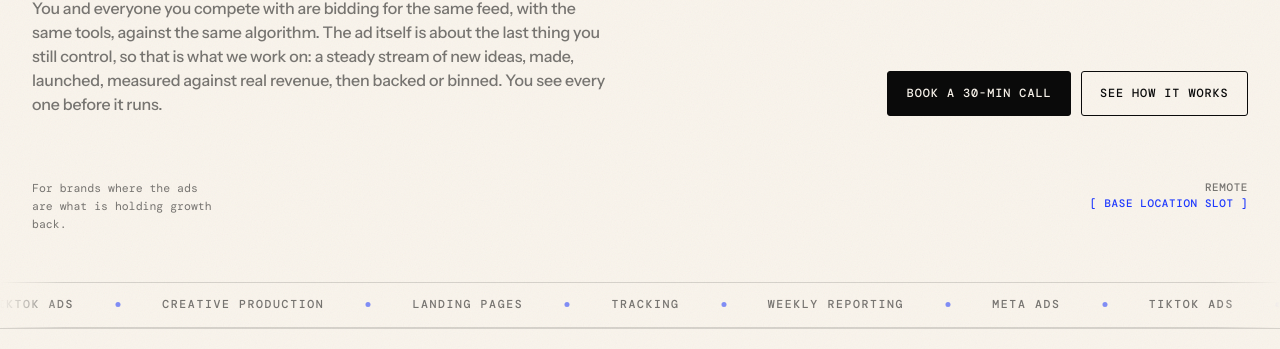
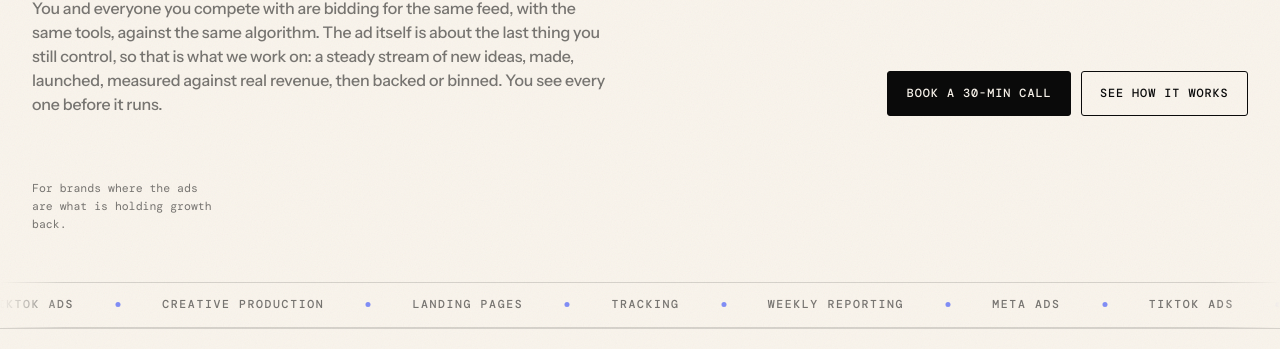
Before and after one commit to suzan-rana/flowmaxxing.agency, a plain HTML site: page index.html in a window 1280 px wide. Shown: the part 451-800 px from the top of the page. Drawn offline with nearby package versions, Linux system fonts and the light colour scheme.

Commit message:
Remove the hero location line
Drops the Remote / base location block and the styles only it used.

```diff
--- a/index.html
+++ b/index.html
@@ -41,7 +41,6 @@
       </div>
       <div class="hero-corners">
         <p class="micro-s" style="max-width:26ch">For brands where the ads are what is holding growth back.</p>
-        <p class="micro right">Remote<br><span style="color:var(--accent)">[ base location slot ]</span></p>
       </div>
     </div>
   </section>
--- a/styles.css
+++ b/styles.css
@@ -84,8 +84,6 @@ nav.links a:hover{color:var(--ink)}
 .hero-sub{margin-top:2.2rem;display:flex;flex-wrap:wrap;gap:2.5rem;align-items:flex-end;justify-content:space-between}
 .cta-row{display:flex;flex-wrap:wrap;gap:.6rem}
 .hero-corners{display:flex;justify-content:space-between;gap:2rem;flex-wrap:wrap;padding-top:clamp(2.5rem,5vw,4rem)}
-.hero-corners .right{text-align:right}
-@media (max-width:620px){.hero-corners .right{text-align:left}}
 
 /* capability marquee */
 .marq{border-top:1px solid var(--rule);border-bottom:1px solid var(--rule);overflow:hidden;padding:.85rem 0;mask-image:linear-gradient(90deg,transparent,#000 5%,#000 95%,transparent)}
```
Also changed, not shown: 1 other file.
